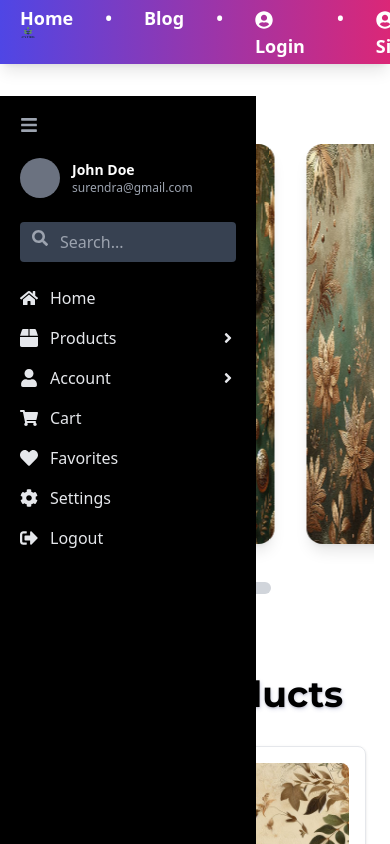
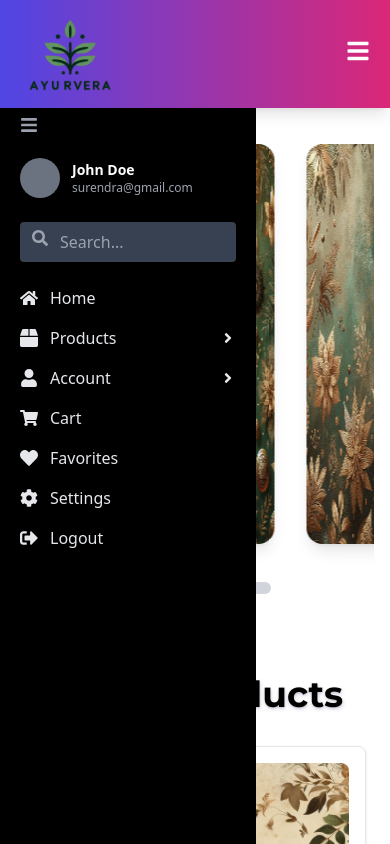
Before and after one commit to surendr1a/Ayurwera, a React (Vite) app: page / in a window 390 px wide. Shown: the top 844 px of the page. Built offline with nearby package versions, Linux system fonts and the light colour scheme.

Commit message:
imporving navbar for other devices

```diff
--- a/src/sections/Navbar.jsx
+++ b/src/sections/Navbar.jsx
@@ -1,54 +1,50 @@
 // Navbar.js
-import React from "react";
-import { Link } from "react-router-dom"; // Link ko import kiya
-import { FaUserCircle } from 'react-icons/fa'; // User icon for better UI
+import React, { useState } from "react";
+import { Link } from "react-router-dom";
+import { FaUserCircle, FaBars, FaTimes } from 'react-icons/fa';
 
 export default function Navbar() {
+    const [isOpen, setIsOpen] = useState(false);
+
+    const toggleMenu = () => {
+        setIsOpen(!isOpen);
+    };
+
     return (
-        <header className="fixed top-0 left-0 z-50 w-full bg-gradient-to-r from-indigo-600 to-pink-600 p-1  shadow-lg transition duration-300 ease-in-out">
+        <header className="fixed top-0 left-0 z-50 w-full bg-gradient-to-r from-indigo-600 to-pink-600 p-1 shadow-lg transition duration-300 ease-in-out">
             <nav className="flex justify-between items-center">
                 <div className="flex items-center">
                     <a href="/">
                         <img src="/Images/logo.png" width={100} height={100} alt="logo" className="transition-transform duration-300 hover:scale-105 ml-4" />
                     </a>
                 </div>
-                <ul className="flex space-x-8 text-lg font-semibold text-white mr-8">
+
+                {/* Hamburger Icon for Mobile */}
+                <div className="md:hidden mr-4">
+                    <button onClick={toggleMenu} className="text-white focus:outline-none">
+                        {isOpen ? <FaTimes size={24} /> : <FaBars size={24} />}
+                    </button>
+                </div>
+
+                {/* Menu Items */}
+                <ul className={`flex-col md:flex-row md:flex ${isOpen ? 'flex' : 'hidden'} md:space-x-8 text-lg font-semibold text-white md:mr-8`}>
                     <li className="relative group">
                         <Link to="/" className="hover:text-gray-200 transition-colors duration-300">Home</Link>
                         <span className="absolute left-0 -bottom-1 w-full h-0.5 bg-pink-300 scale-x-0 group-hover:scale-x-100 transition-transform duration-300"></span>
                     </li>
-                    <li><span className="text-white">•</span></li>
                     <li className="relative group">
                         <Link to="/blog" className="hover:text-gray-200 transition-colors duration-300">Blog</Link>
                         <span className="absolute left-0 -bottom-1 w-full h-0.5 bg-pink-300 scale-x-0 group-hover:scale-x-100 transition-transform duration-300"></span>
                     </li>
-                    <li><span className="text-white">•</span></li>
-                    {/* <li className="relative group">
-                        <Link to="/products" className="hover:text-gray-200 transition-colors duration-300">Products</Link>
-                        <span className="absolute left-0 -bottom-1 w-full h-0.5 bg-pink-300 scale-x-0 group-hover:scale-x-100 transition-transform duration-300"></span>
-                    </li>
-                    <li><span className="text-white">•</span></li>
-                    <li className="relative group">
-                        <Link to="/myorder" className="hover:text-gray-200 transition-colors duration-300">My Order</Link>
-                        <span className="absolute left-0 -bottom-1 w-full h-0.5 bg-pink-300 scale-x-0 group-hover:scale-x-100 transition-transform duration-300"></span>
-                    </li>
-                    <li><span className="text-white">•</span></li>
-                    <li className="relative group">
-                        <Link to="/cart" className="hover:text-gray-200 transition-colors duration-300">Cart</Link>
-                        <span className="absolute left-0 -bottom-1 w-full h-0.5 bg-pink-300 scale-x-0 group-hover:scale-x-100 transition-transform duration-300"></span>
-                    </li> */}
-                    {/* <li><span className="text-white">•</span></li> */}
                     <li className="relative group">
                         <Link to="/login" className="hover:text-gray-200 transition-colors duration-300">
                             <FaUserCircle className="inline mr-1" /> Login
                         </Link>
                         <span className="absolute left-0 -bottom-1 w-full h-0.5 bg-pink-300 scale-x-0 group-hover:scale-x-100 transition-transform duration-300"></span>
                     </li>
-                    <li><span className="text-white">•</span></li>
                     <li className="relative group">
                         <Link to="/signup" className="hover:text-gray-200 transition-colors duration-300">
-                        <FaUserCircle className="inline mr-1" />
-                        Signup
+                            <FaUserCircle className="inline mr-1" /> Signup
                         </Link>
                         <span className="absolute left-0 -bottom-1 w-full h-0.5 bg-pink-300 scale-x-0 group-hover:scale-x-100 transition-transform duration-300"></span>
                     </li>
```
